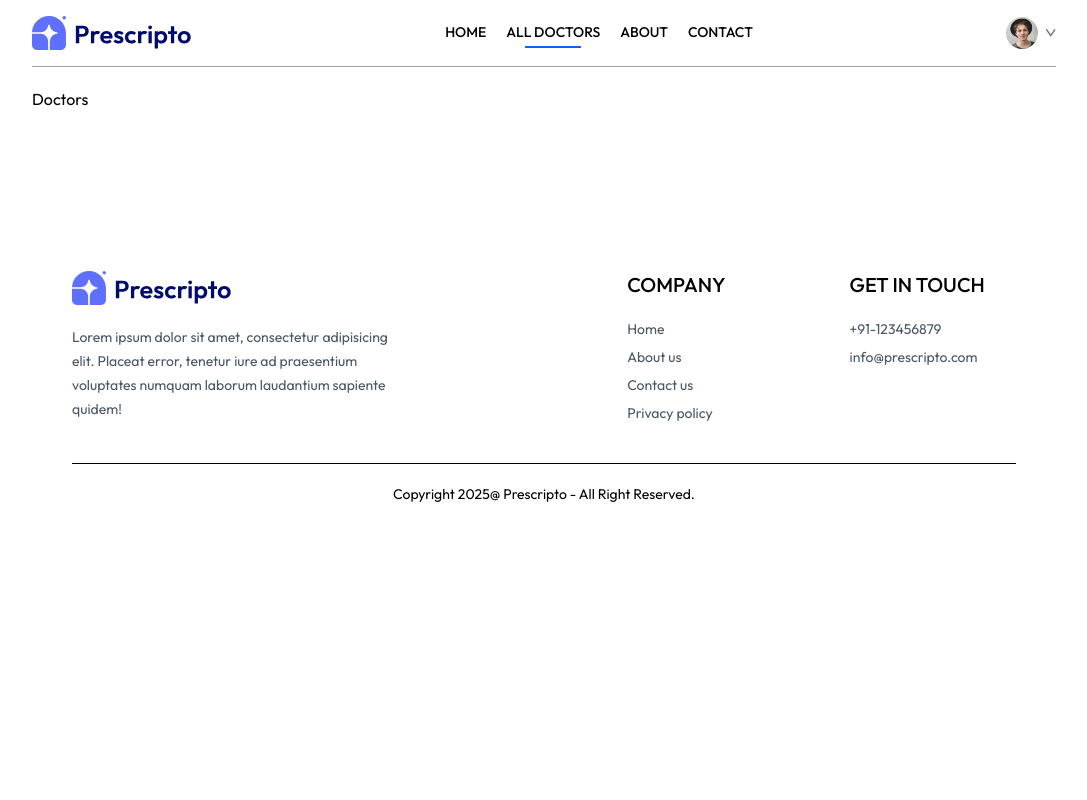
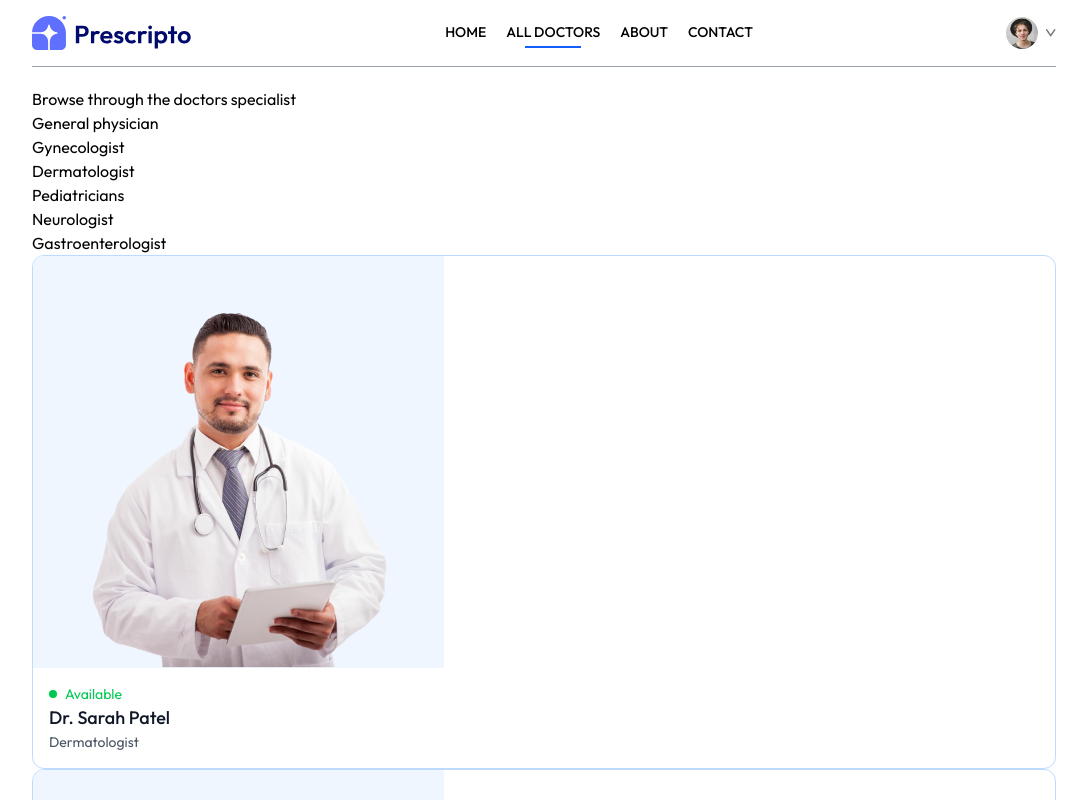
Before and after one commit to mdshoeb8147/prescipto, a React (Vite) app: page /doctors/Dermatologist in a window 1280 px wide. Shown: the top 800 px of the page, without its empty margins (96-1183 px from the left). Built offline with nearby package versions, Linux system fonts and the light colour scheme.

Commit message:
bug in doctors.jsx

```diff
--- a/src/components/Navbar.jsx
+++ b/src/components/Navbar.jsx
@@ -9,7 +9,12 @@
 
   return (
     <div className="flex items-center justify-between text-sm py-4 mb-5 border-b border-b-gray-400">
-      <img className="w-40 cursor-pointer" src={assets.logo} alt="" />
+      <img
+        onClick={() => navigate("/")}
+        className="w-40 cursor-pointer"
+        src={assets.logo}
+        alt=""
+      />
       <ul className="hidden md:flex items-start gap-5 font-medium">
         <NavLink to="/">
           <li className="py-1">HOME</li>
--- a/src/pages/Doctors.jsx
+++ b/src/pages/Doctors.jsx
@@ -1,4 +1,57 @@
+import { useContext, useEffect, useState } from "react";
+import { useNavigate, useParams } from "react-router-dom";
+import { doctors } from "../assets/assets";
+// import { AppContext } from "../context/AppContext";
+
 const Doctors = () => {
-  return <div>Doctors</div>;
+  const navigate = useNavigate();
+  const { speciality } = useParams();
+  const [filterDoc, setFilterDoc] = useState([]);
+  // const { doctors } = useContext(AppContext);
+
+  const applyFilter = () => {
+    if (speciality) {
+      setFilterDoc(doctors.filter((doc) => doc.speciality === speciality));
+    } else {
+      setFilterDoc(doctors);
+    }
+  };
+
+  useEffect(() => {
+    applyFilter();
+  }, [doctors, speciality]);
+
+  return (
+    <div>
+      <p>Browse through the doctors specialist</p>
+      <div className="">
+        <div className="">
+          <p>General physician</p>
+          <p>Gynecologist</p>
+          <p>Dermatologist</p>
+          <p>Pediatricians</p>
+          <p>Neurologist</p>
+          <p>Gastroenterologist</p>
+        </div>
+        {filterDoc.map((item, index) => (
+          <div
+            onClick={() => navigate(`/appointment/${item._id}`)}
+            key={index}
+            className="border border-blue-200 rounded-xl overflow-hidden cursor-pointer hover:translate-y-[-10px] transition-all duration-500"
+          >
+            <img src={item.image} alt="" className="bg-blue-50 " />
+            <div className="p-4">
+              <div className="flex items-center gap-2 text-sm text-center text-green-500">
+                <p className="w-2 h-2 bg-green-500 rounded-full"></p>
+                <p>Available</p>
+              </div>
+              <p className="text-gray-900 text-lg font-medium">{item.name}</p>
+              <p className="text-gray-600 text-sm">{item.speciality}</p>
+            </div>
+          </div>
+        ))}
+      </div>
+    </div>
+  );
 };
 export default Doctors;
```
Also changed, not shown: src/context/AppContext.jsx (added).
